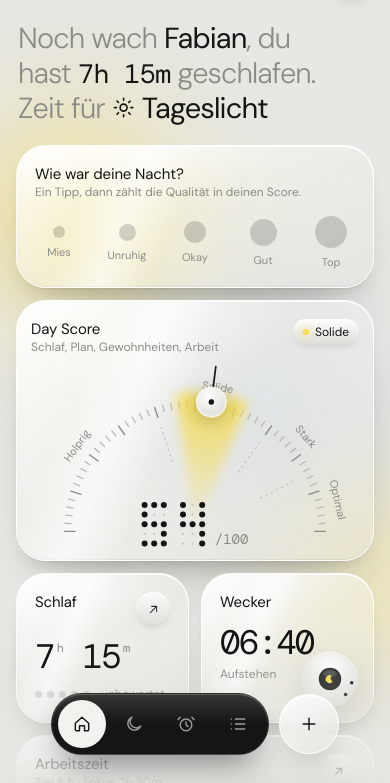
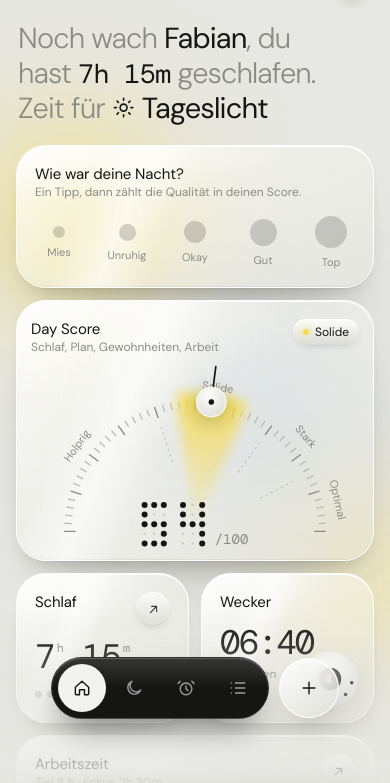
Before and after one commit to fabianvisualsmedia/fabian-visuals-site, a plain HTML site: page takt/index.html in a window 390 px wide. Shown: the part 61-844 px from the top of the page. Drawn offline with nearby package versions, Linux system fonts and the light colour scheme; a web font is replaced by a local one.

Commit message:
fix: lift the Takt dock well above the bottom edge on phones
The dock was still too close to the screen edge on an iPhone to tap all
buttons. It now keeps at least 64px (or the safe area plus 44px).
Bumps the service worker cache.

Co-Authored-By: Claude Opus 5.5 <noreply@anthropic.com>
Claude-Session: https://claude.ai/code/session_01CYwMQRDeC8m85E5UWmQXxU

```diff
--- a/takt/index.html
+++ b/takt/index.html
@@ -404,9 +404,9 @@ details.acc ul{padding-left:18px;margin:0 0 6px}
 }
 /* keep the dock clear of the bottom edge, home bar and app chrome */
 @media (max-width:520px){
-  .dock{position:fixed;bottom:calc(max(28px, 14px + env(safe-area-inset-bottom,0px)))}
-  .screen{padding-bottom:calc(150px + env(safe-area-inset-bottom,0px))}
-  .device::after{content:"";position:absolute;left:0;right:0;bottom:0;height:120px;z-index:15;pointer-events:none;background:linear-gradient(transparent,color-mix(in srgb,var(--app) 85%,transparent))}
+  .dock{position:fixed;bottom:calc(max(64px, 44px + env(safe-area-inset-bottom,0px)))}
+  .screen{padding-bottom:calc(190px + env(safe-area-inset-bottom,0px))}
+  .device::after{content:"";position:absolute;left:0;right:0;bottom:0;height:170px;z-index:15;pointer-events:none;background:linear-gradient(transparent,color-mix(in srgb,var(--app) 85%,transparent))}
 }
 @media (prefers-reduced-motion:reduce){*,*::before,*::after{animation:none!important;transition:none!important}}
 </style>
--- a/takt/sw.js
+++ b/takt/sw.js
@@ -1,5 +1,5 @@
 // Takt Daily service worker: app shell offline, fonts cached on first use.
-const VERSION = 'takt-v3';
+const VERSION = 'takt-v4';
 const SHELL = ['./', './index.html', './manifest.webmanifest', './icons/icon-192.png', './icons/icon-512.png', './icons/apple-touch-icon.png'];
 
 self.addEventListener('install', e => {
```
